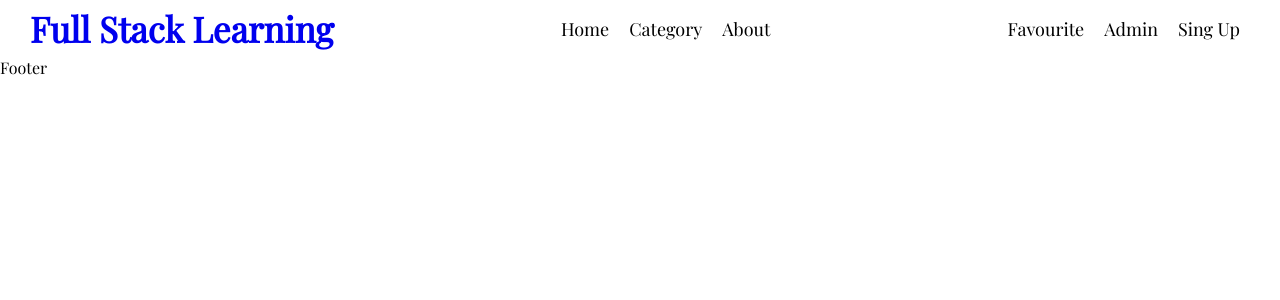
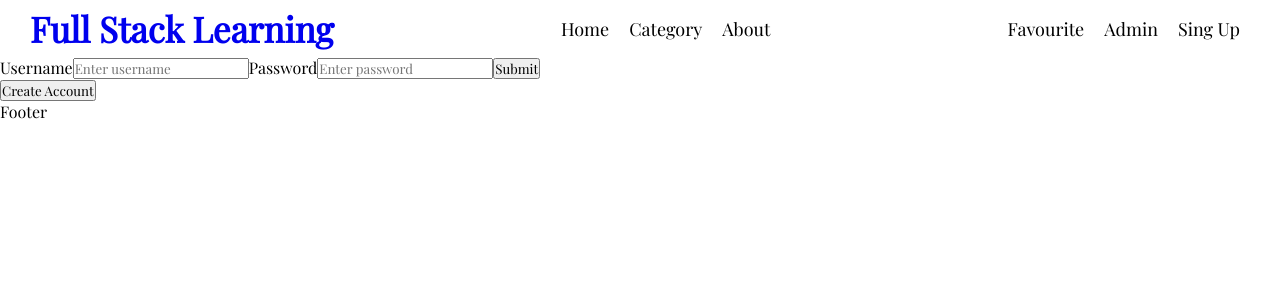
Before and after one commit to sachinkumarsain/Hiring-ClientSide, a React (Create React App) app: page /login in a window 1280 px wide. Shown: the top 300 px of the page. Built offline with nearby package versions, Linux system fonts and the light colour scheme.

Commit message:
login , register page complete and jwt token lacalStorage saved

```diff
--- a/package.json
+++ b/package.json
@@ -7,6 +7,7 @@
     "@testing-library/react": "^13.4.0",
     "@testing-library/user-event": "^13.5.0",
     "axios": "^1.5.1",
+    "bcrypt": "^5.1.1",
     "react": "^18.2.0",
     "react-dom": "^18.2.0",
     "react-hook-form": "^7.47.0",
--- a/src/App.js
+++ b/src/App.js
@@ -9,6 +9,8 @@ import Header from "./Header/Header";
 import Footer from "./Footer/Footer";
 import Admin from "./Admin/Admin";
 import Condedates from "./category/Condedate/Condedates";
+import Login from "./UserForm/Login/Login";
+import Register from "./UserForm/Register/Register";
 
 export const HireContext = createContext({});
 
@@ -25,6 +27,8 @@ function App() {
           <Route path="/category" element={<Category />} />
           <Route path="/favourite" element={<Favourite />} />
           <Route path="/admin" element={<Admin />} />
+          <Route path="/login" element={<Login />} />
+          <Route path="/register" element={<Register />} />
           <Route path="/category/condedates" element={<Condedates />} />
         </Routes>
         <Footer />
--- a/src/Header/Header.js
+++ b/src/Header/Header.js
@@ -30,10 +30,11 @@ function Header() {
         <Link to="/admin">Admin</Link>
       </li>
       <li>
-        {
-          username ?<Link className='openPage' to="">{username}</Link> : <Link to="">Sing Up</Link>
+        {/* {
+          username ?<Link className='openPage' to="">{username}</Link> : <Link to="/login">Sing Up</Link>
         }
-
+      */}
+       <Link to="/login">Sing Up</Link>
       </li>
     </ul>
   </header>
--- a/src/Home/Home.js
+++ b/src/Home/Home.js
@@ -1,77 +1,15 @@
-import React, { useEffect } from 'react'
+import React from 'react'
 import "./Home.css"
-import { useForm } from 'react-hook-form';
-import axios from 'axios';
-import { useNavigate } from 'react-router-dom';
-import { useContext } from 'react';
-import { HireContext } from '../App';
 
 
-
-// import video from "../images/video.mp4"
-
 function Home() {
-  const{setUsername} = useContext(HireContext)
-  const navigate = useNavigate()
 
 
-  //.....................useForm.........................//
-  const {
-    register,
-    handleSubmit,
-    formState: { errors },
-} = useForm();
-
-//..........................useEfffect.............//
-
-useEffect(()=>{
-  setUsername(localStorage.getItem("userLatter"))
-},[])
-
-//.............................onclick function..........//
-
-function onSubmit(data) {
-
-
-    axios.post('http://localhost:8080/user', { data })
-        .then((result) => {
-          console.log(result.data)
-            if (result.status === 200) {
-              localStorage.setItem("userLatter" ,result.data.charAt(0).toUpperCase() )
-
-                navigate("/category")
-            }
-            else if (result.status === 202) {
-                alert(result.data)
-            }
-        });
-}
 
   return (
     <>
 
-      <section className='home'>
-        <section className='bannerAbout'>
-          {/* <video className='videoTag' autoPlay loop muted>
-            <source src={video} type='video/mp4' />
-          </video> */}
-          <form onSubmit={handleSubmit(onSubmit)}>
-            <label>name</label>
-            <input placeholder='enter Full Name'  {
-                        ...register('fullname', { required: true, })}></input>
-                        {errors.fullname && <p role="alert">Full Name is required</p>}
 
-
-            <label>Company Email</label>
-            <input placeholder='Enter Company Email' type='text'
-            {
-              ...register('companyEmail', { required: true, })}></input>
-            {errors.companyEmail && <p role="alert">Company Email is required</p>}
-
-            <button type='submit'>Submit</button>
-          </form>
-        </section>
-      </section>
     </>
   )
 }
--- /dev/null
+++ b/src/UserForm/Login/Login.js
@@ -0,0 +1,71 @@
+import React from 'react'
+import { useForm } from 'react-hook-form';
+import axios from 'axios';
+import { useNavigate } from 'react-router-dom';
+// import { useContext } from 'react';
+// import { HireContext } from '../../App';
+
+
+function Login() {
+
+    const navigate = useNavigate()
+
+    const {
+        register,
+        handleSubmit,
+        formState: { errors },
+    } = useForm();
+
+
+    function onSubmit(data) {
+
+        axios.post('http://localhost:8080/userLogin', { data })
+            .then((result) => {
+              console.log(result.data)
+                if (result.status === 200) {
+                //   localStorage.setItem("userLatter" ,result.data.charAt(0).toUpperCase() )
+
+                localStorage.setItem("session", result.data)
+                alert("Successful Login")
+                    navigate("/category")
+                }
+                else if (result.status === 202) {
+                    alert(result.data)
+                }
+            });
+    }
+
+    function moveRegister(){
+        navigate("/register")
+    }
+
+      return (
+        <>
+
+          <section className='home'>
+            <section className='login'>
+
+              <form onSubmit={handleSubmit(onSubmit)}>
+
+                <label>Username</label>
+                <input placeholder='Enter username' type='text'
+                {
+                  ...register('username', { required: true, })}></input>
+                {errors.username && <p role="alert">username is required</p>}
+
+                <label>Password</label>
+                <input placeholder='Enter password' type='text'
+                {
+                  ...register('password', { required: true, })}></input>
+                {errors.password && <p role="alert">password is required</p>}
+
+                <button type='submit'>Submit</button>
+              </form>
+              <button onClick={moveRegister} >Create Account</button>
+            </section>
+          </section>
+        </>
+      )
+}
+
+export default Login
--- /dev/null
+++ b/src/UserForm/Register/Register.js
@@ -0,0 +1,89 @@
+import React ,{useEffect} from 'react'
+import { useForm } from 'react-hook-form';
+import axios from 'axios';
+import { useNavigate } from 'react-router-dom';
+import { useContext } from 'react';
+import { HireContext } from '../../App';
+
+
+
+
+function Register() {
+    const{setUsername} = useContext(HireContext)
+    const navigate = useNavigate()
+
+
+    //.....................useForm.........................//
+    const {
+      register,
+      handleSubmit,
+      formState: { errors },
+  } = useForm();
+
+  //..........................useEfffect.............//
+
+  useEffect(()=>{
+    setUsername(localStorage.getItem("userLatter"))
+  },[])
+
+  //.............................onclick function..........//
+
+  function onSubmit(data) {
+
+
+      axios.post('http://localhost:8080/userRegister', { data })
+          .then((result) => {
+            console.log(result.data)
+              if (result.status === 200) {
+                // localStorage.setItem("userLatter" ,result.data.charAt(0).toUpperCase() )
+
+                  navigate("/login")
+
+              }
+              else if (result.status === 202) {
+                  alert(result.data)
+              }
+          });
+  }
+
+    return (
+      <>
+        <section className='home'>
+          <section className='bannerAbout'>
+            {/* <video className='videoTag' autoPlay loop muted>
+              <source src={video} type='video/mp4' />
+            </video> */}
+            <form onSubmit={handleSubmit(onSubmit)}>
+              <label>name</label>
+              <input placeholder='enter Full Name'  {
+                          ...register('fullname', { required: true, })}></input>
+                          {errors.fullname && <p role="alert">Full Name is required</p>}
+
+
+              <label>Company Email</label>
+              <input placeholder='Enter Company Email' type='text'
+              {
+                ...register('companyEmail', { required: true, })}></input>
+              {errors.companyEmail && <p role="alert">Company Email is required</p>}
+
+              <label>Username</label>
+              <input placeholder='Enter username' type='text'
+              {
+                ...register('username', { required: true, })}></input>
+              {errors.username && <p role="alert">username is required</p>}
+
+              <label>Password</label>
+              <input placeholder='Enter password' type='text'
+              {
+                ...register('password', { required: true, })}></input>
+              {errors.password && <p role="alert">password is required</p>}
+
+              <button type='submit'>Submit</button>
+            </form>
+          </section>
+        </section>
+      </>
+    )
+}
+
+export default Register
--- a/src/category/Condedate/Condedates.js
+++ b/src/category/Condedate/Condedates.js
@@ -4,27 +4,26 @@ import { HireContext } from '../../App';
 import "./Condedates.css"
 import axios from 'axios';
 import serverUrl from '../../serverUrl';
-import FavoriteBorderIcon from "@mui/icons-material/FavoriteBorder";
-import FavoriteIcon from '@mui/icons-material/Favorite';
+// import FavoriteBorderIcon from "@mui/icons-material/FavoriteBorder";
+// import FavoriteIcon from '@mui/icons-material/Favorite';
 
 
 function Condedates() {
   const { condedates , setCondedates} = useContext(HireContext);
 
+ console.log(condedates)
+  function hadleClick(e , condedateId){
+    console.log(condedateId)
+    // axios.patch('http://localhost:8080/LikeCondedate', { condedateId })
+    // .then((result) => {
+    //   if (result.status === 200) {
 
- console.log(condedates)
-  function handlelikedBook(e , condedateId){
-    console.log(condedateId)
-    axios.patch('http://localhost:8080/LikeCondedate', { condedateId })
-    .then((result) => {
-      if (result.status === 200) {
+    //     console.log(result.data);
+    //   } else if (result.status === 202) {
+    //     alert(result.data);
+    //   }
 
-        console.log(result.data);
-      } else if (result.status === 202) {
-        alert(result.data);
-      }
-
-    });
+    // });
   }
 
   return (
@@ -37,9 +36,9 @@ function Condedates() {
             <p>{}</p>
             <button
                   className="heartBtn"
-                  onClick={(e) => handlelikedBook(e, condedate._id)} >
+                  >
                   {/* {(userLikedBooks.includes(book._id)) ? */}
-                   <FavoriteIcon sx={{ fontSize: 28 }} className="redHeartIcon" />
+                   {/* <FavoriteIcon sx={{ fontSize: 28 }} className="redHeartIcon" />  */}
                   {/* //  : <FavoriteBorderIcon sx={{ fontSize: 28 }} className="heartIcon" />} */}
                 </button>
           </div>
```
Also changed, not shown: src/UserForm/Login/Login.css (added), src/UserForm/Register/Register.css (added), 1 other file (tests, documents, lock files or other folders).
